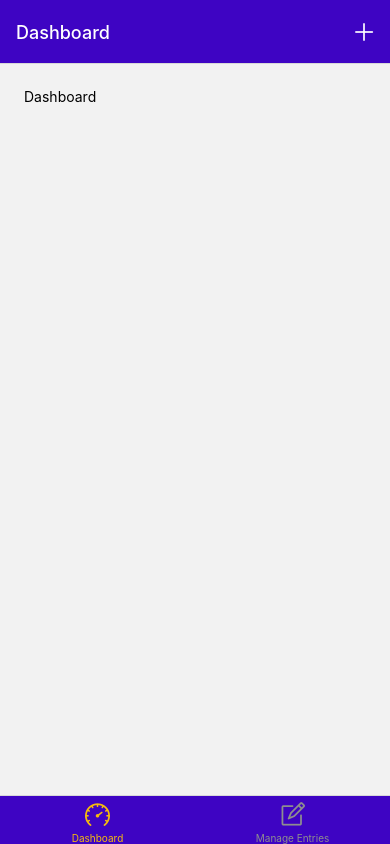
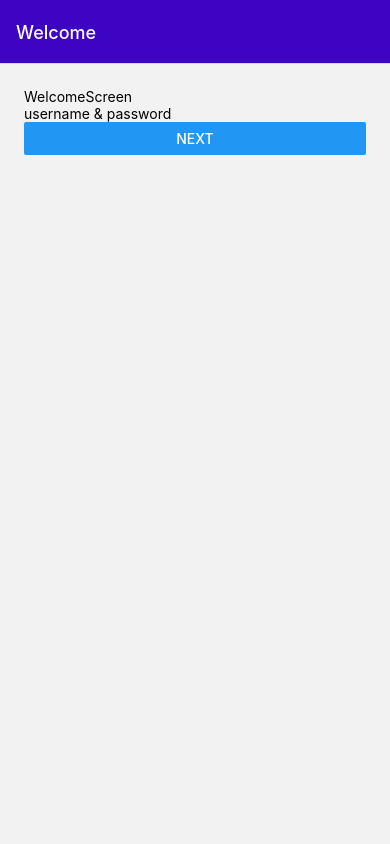
Before and after one commit to sadatakhtar/tracker-app, a React Native app: screen /DashboardScreen in a window 390 px wide. Built offline with nearby package versions, Linux system fonts and the light colour scheme.

Commit message:
Implemented correct screen order. Welcome => dashboard/Manage screens

```diff
--- a/App.js
+++ b/App.js
@@ -5,7 +5,7 @@ import { createNativeStackNavigator } from "@react-navigation/native-stack";
 import { createBottomTabNavigator } from "@react-navigation/bottom-tabs";
 import { AntDesign } from "@expo/vector-icons";
 import Dashboard from "./screens/Dashboard";
-import RecentEntrties from "./screens/RecentEntrties";
+import RecentEntrties from "./screens/WelcomeScreen";
 import ManageEntries from "./screens/ManageEntries";
 import { GlobalStyles } from "./constants/styles";
 import IconButton from "./components/UI/IconButton";
@@ -16,6 +16,7 @@ const BottomTab = createBottomTabNavigator();
 function ScreensOverview({ navigation }) {
   return (
     <BottomTab.Navigator
+      initialRouteName="DashboardScreen"
       screenOptions={{
         headerStyle: { backgroundColor: GlobalStyles.colors.primary500 },
         headerTintColor: "white",
@@ -60,12 +61,12 @@ export default function App() {
     <>
       <StatusBar style="light" />
       <NavigationContainer>
-        <Stack.Navigator initialRouteName="ScreensOverview">
+        <Stack.Navigator initialRouteName="WelcomeScreen">
           <Stack.Screen
             name="WelcomeScreen"
             component={RecentEntrties}
             options={{
-              title: "My Recent Entries",
+              title: "Welcome",
               headerStyle: { backgroundColor: GlobalStyles.colors.primary500 },
               headerTintColor: "white",
             }}
--- a/screens/Dashboard.js
+++ b/screens/Dashboard.js
@@ -1,7 +1,7 @@
-import { StyleSheet, Text, View } from "react-native";
+import { StyleSheet, Text, View, Button } from "react-native";
 import React from "react";
 
-const Dashboard = () => {
+const Dashboard = ({navigation}) => {
   return (
     <View style={styles.container}>
       <Text>Dashboard</Text>
--- a/screens/RecentEntrties.js
+++ /dev/null
@@ -1,18 +0,0 @@
-import { StyleSheet, Text, View } from "react-native";
-import React from "react";
-
-const RecentEntrties = () => {
-  return (
-    <View style={styles.container}>
-      <Text>RecentEntrties</Text>
-    </View>
-  );
-};
-
-export default RecentEntrties;
-
-const styles = StyleSheet.create({
-    container: {
-        padding: 24
-    }
-});
--- /dev/null
+++ b/screens/WelcomeScreen.js
@@ -0,0 +1,23 @@
+import { StyleSheet, Text, View, Button } from "react-native";
+import React from "react";
+
+const WelcomeScreen = ({ navigation }) => {
+  return (
+    <View style={styles.container}>
+      <Text>WelcomeScreen</Text>
+      <Text>username & password</Text>
+      <Button
+        title="Next"
+        onPress={() => navigation.navigate("ScreensOverview")}
+      />
+    </View>
+  );
+};
+
+export default WelcomeScreen;
+
+const styles = StyleSheet.create({
+  container: {
+    padding: 24,
+  },
+});
```
